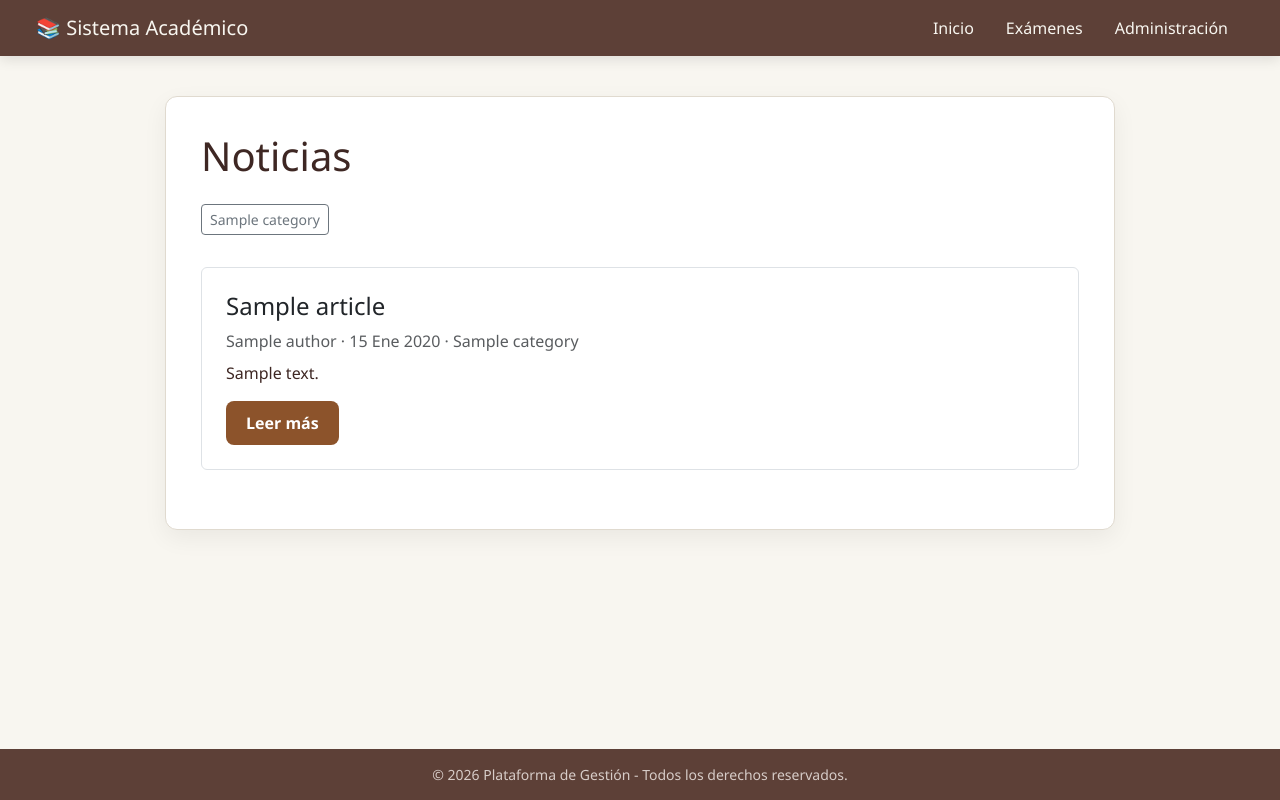
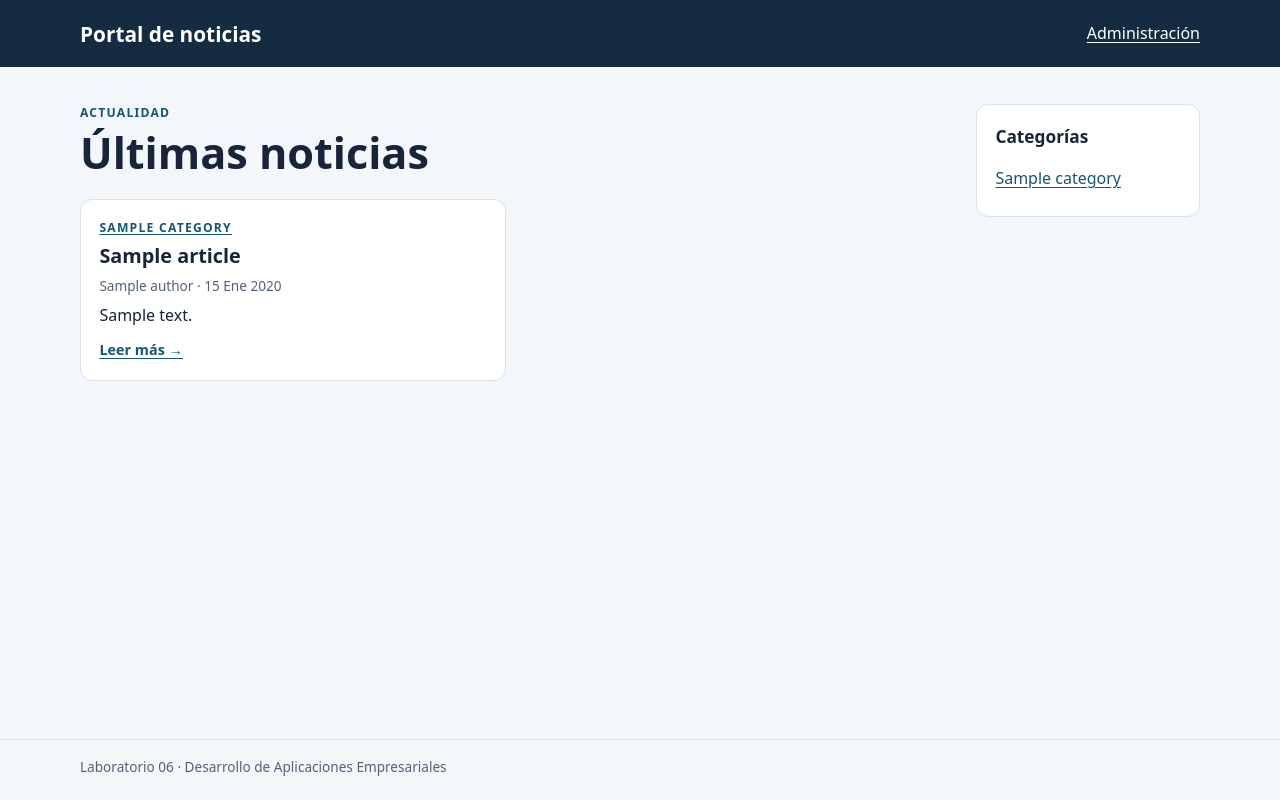
Before and after one commit to pamelameneses-code/GLAB-S03-Meneses-D.E, a Django app: page /news/ in a window 1280 px wide. Run offline with Django 5.2, Linux system fonts and the light colour scheme; tables that the repository leaves empty hold one stand-in row (values such as "Sample post").

Commit message:
Implementar plantillas reutilizables para el portal de noticias

```diff
--- /dev/null
+++ b/news/static/news/portal.css
@@ -0,0 +1,97 @@
+:root {
+    color-scheme: light;
+    --ink: #18243a;
+    --muted: #526279;
+    --accent: #155672;
+    --line: #d8e2eb;
+    --paper: #f3f7fa;
+}
+
+* { box-sizing: border-box; }
+
+body {
+    margin: 0;
+    background: var(--paper);
+    color: var(--ink);
+    font: 1rem/1.55 system-ui, sans-serif;
+}
+
+a { color: var(--accent); text-underline-offset: .2em; }
+a:hover { text-decoration-thickness: .15em; }
+
+.container { width: min(1120px, calc(100% - 2.5rem)); margin-inline: auto; }
+
+.site-header { background: #142b42; color: white; }
+
+.site-header .container {
+    display: flex;
+    align-items: center;
+    justify-content: space-between;
+    flex-wrap: wrap;
+    gap: .5rem 1rem;
+    padding-block: 1.1rem;
+}
+
+.site-header a { color: inherit; }
+.site-name { font-size: 1.3rem; font-weight: 750; text-decoration: none; }
+
+.layout {
+    display: grid;
+    grid-template-columns: minmax(0, 1fr) 14rem;
+    gap: 1.75rem;
+    align-items: start;
+    padding-block: 2.3rem;
+    min-height: calc(100vh - 8rem);
+}
+
+h1, h2, p { margin: 0; }
+h1 { margin-bottom: 1.4rem; font-size: clamp(1.9rem, 4vw, 2.7rem); line-height: 1.12; }
+
+.eyebrow, .category-label {
+    margin-bottom: .35rem;
+    color: var(--accent);
+    font-size: .76rem;
+    font-weight: 750;
+    letter-spacing: .1em;
+    text-transform: uppercase;
+}
+
+.article-grid { display: grid; grid-template-columns: repeat(2, minmax(0, 1fr)); gap: 1rem; }
+
+.article-card, .article-detail, .sidebar, .empty-state {
+    background: #fff;
+    border: 1px solid var(--line);
+    border-radius: .75rem;
+    padding: 1.15rem;
+    overflow-wrap: anywhere;
+}
+
+.article-card { display: flex; flex-direction: column; align-items: start; gap: .42rem; }
+.article-card h2 { font-size: 1.24rem; line-height: 1.22; }
+.article-card h2 a { color: var(--ink); text-decoration: none; }
+.article-card h2 a:hover { text-decoration: underline; }
+.article-card .category-label { margin-bottom: 0; }
+.metadata { color: var(--muted); font-size: .85rem; }
+.read-more { margin-top: auto; padding-top: .3rem; font-size: .9rem; font-weight: 700; }
+
+.sidebar h2 { font-size: 1.08rem; }
+.sidebar ul { list-style: none; padding: 0; margin: .55rem 0 0; }
+.sidebar li + li { border-top: 1px solid var(--line); }
+.sidebar a { display: block; padding: .42rem 0; }
+.sidebar a[aria-current="page"] { color: var(--ink); font-weight: 750; }
+
+.back-link { display: inline-block; margin-bottom: 1rem; }
+.article-detail { padding: clamp(1rem, 4vw, 2rem); }
+.article-detail h1 { margin-bottom: .6rem; }
+.featured-image { display: block; width: 100%; height: auto; margin-top: 1.2rem; border-radius: .5rem; }
+.article-body { margin-top: 1.2rem; }
+.empty-state { grid-column: 1 / -1; }
+.site-footer { border-top: 1px solid var(--line); color: var(--muted); padding-block: 1rem; font-size: .85rem; }
+
+@media (max-width: 780px) {
+    .layout { grid-template-columns: 1fr; }
+}
+
+@media (max-width: 540px) {
+    .article-grid { grid-template-columns: 1fr; }
+}
--- /dev/null
+++ b/news/templates/news/_article_card.html
@@ -0,0 +1,9 @@
+<article class="article-card">
+    <p class="category-label"><a href="{% url 'news:category_articles' article.category.slug %}">{{ article.category.name }}</a></p>
+    <h2><a href="{% url 'news:article_detail' article.slug %}">{{ article.title }}</a></h2>
+    <p class="metadata">
+        {{ article.author.name }} · <time datetime="{{ article.published_at|date:'c' }}">{{ article.published_at|date:"d M Y" }}</time>
+    </p>
+    <p>{{ article.summary|truncatewords:20 }}</p>
+    <a class="read-more" href="{% url 'news:article_detail' article.slug %}" aria-label="Leer más sobre {{ article.title }}">Leer más <span aria-hidden="true">→</span></a>
+</article>
--- a/news/templates/news/article_list.html
+++ b/news/templates/news/article_list.html
@@ -1,36 +1,15 @@
-{% extends 'quiz/base.html' %}
+{% extends 'news/base.html' %}
 
-{% block title %}Noticias{% endblock %}
+{% block title %}Portada{% endblock %}
 
 {% block content %}
-    <h1 class="mb-4">Noticias</h1>
-
-    {% if categories %}
-        <div class="mb-4">
-            {% for category in categories %}
-                <a href="{% url 'news:category_articles' category.slug %}" class="btn btn-sm btn-outline-secondary me-2 mb-2">
-                    {{ category.name }}
-                </a>
-            {% endfor %}
-        </div>
-    {% endif %}
-
-    {% if articles %}
+    <p class="eyebrow">Actualidad</p>
+    <h1>Últimas noticias</h1>
+    <div class="article-grid">
         {% for article in articles %}
-            <article class="border rounded p-4 mb-4">
-                <h2 class="h4">
-                    <a href="{% url 'news:article_detail' article.slug %}" class="text-decoration-none text-dark">
-                        {{ article.title }}
-                    </a>
-                </h2>
-                <p class="text-muted mb-2">
-                    {{ article.author.name }} · {{ article.published_at|date:"d M Y" }} · {{ article.category.name }}
-                </p>
-                <p>{{ article.summary }}</p>
-                <a href="{% url 'news:article_detail' article.slug %}" class="btn btn-custom">Leer más</a>
-            </article>
+            {% include 'news/_article_card.html' with article=article only %}
+        {% empty %}
+            <p class="empty-state">No hay artículos publicados por el momento.</p>
         {% endfor %}
-    {% else %}
-        <p>No hay artículos publicados por el momento.</p>
-    {% endif %}
+    </div>
 {% endblock %}
--- /dev/null
+++ b/news/templates/news/base.html
@@ -0,0 +1,42 @@
+{% load static %}
+<!doctype html>
+<html lang="es">
+<head>
+    <meta charset="utf-8">
+    <meta name="viewport" content="width=device-width, initial-scale=1">
+    <title>{% block title %}Portada{% endblock %} | Portal de noticias</title>
+    <link rel="stylesheet" href="{% static 'news/portal.css' %}">
+</head>
+<body>
+    <header class="site-header">
+        <div class="container">
+            <a class="site-name" href="{% url 'news:article_list' %}">Portal de noticias</a>
+            <a href="{% url 'admin:index' %}">Administración</a>
+        </div>
+    </header>
+    <div class="container layout">
+        <main id="main-content">
+            {% block content %}{% endblock %}
+        </main>
+        <aside class="sidebar" aria-labelledby="categories-heading">
+            {% block sidebar %}
+                <h2 id="categories-heading">Categorías</h2>
+                <ul>
+                    {% for item in categories %}
+                        <li>
+                            <a href="{% url 'news:category_articles' item.slug %}"{% if item == category %} aria-current="page"{% endif %}>
+                                {{ item.name }}
+                            </a>
+                        </li>
+                    {% empty %}
+                        <li>Aún no hay categorías.</li>
+                    {% endfor %}
+                </ul>
+            {% endblock %}
+        </aside>
+    </div>
+    <footer class="site-footer">
+        <div class="container">Laboratorio 06 · Desarrollo de Aplicaciones Empresariales</div>
+    </footer>
+</body>
+</html>
--- a/news/views.py
+++ b/news/views.py
@@ -1,17 +1,41 @@
-from django.shortcuts import render, get_object_or_404
+from django.shortcuts import get_object_or_404, render
+
 from .models import Article, Category
 
+
 def article_list(request):
-    articles = Article.objects.filter(is_published=True).order_by('-published_at')
-    categories = Category.objects.all()
-    return render(request, 'news/article_list.html', {'articles': articles, 'categories': categories})
+    articles = (
+        Article.objects.filter(is_published=True)
+        .select_related("author", "category")
+        .order_by("-published_at")
+    )
+    return render(request, "news/article_list.html", {
+        "articles": articles,
+        "categories": Category.objects.order_by("name"),
+    })
+
 
 def article_detail(request, slug):
-    article = get_object_or_404(Article, slug=slug, is_published=True)
-    return render(request, 'news/article_detail.html', {'article': article})
+    article = get_object_or_404(
+        Article.objects.select_related("author", "category"),
+        slug=slug,
+        is_published=True,
+    )
+    return render(request, "news/article_detail.html", {
+        "article": article,
+        "categories": Category.objects.order_by("name"),
+    })
+
 
 def category_articles(request, slug):
     category = get_object_or_404(Category, slug=slug)
-    articles = Article.objects.filter(category=category, is_published=True).order_by('-published_at')
-    categories = Category.objects.all()
-    return render(request, 'news/category_articles.html', {'category': category, 'articles': articles, 'categories': categories})
+    articles = (
+        category.articles.filter(is_published=True)
+        .select_related("author", "category")
+        .order_by("-published_at")
+    )
+    return render(request, "news/category_articles.html", {
+        "category": category,
+        "articles": articles,
+        "categories": Category.objects.order_by("name"),
+    })
```
Also changed, not shown: news/templates/news/article_detail.html (+9 -13 lines), news/templates/news/category_articles.html (+8 -28 lines).
